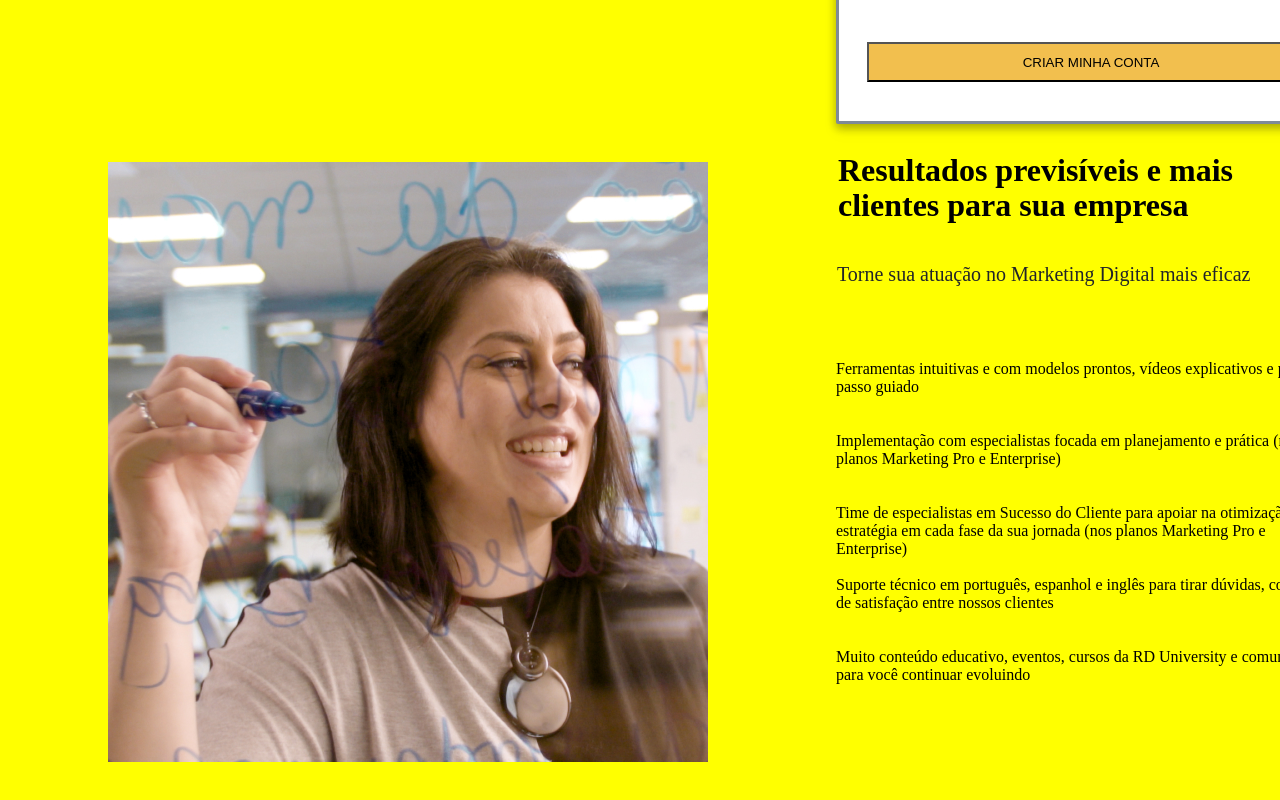
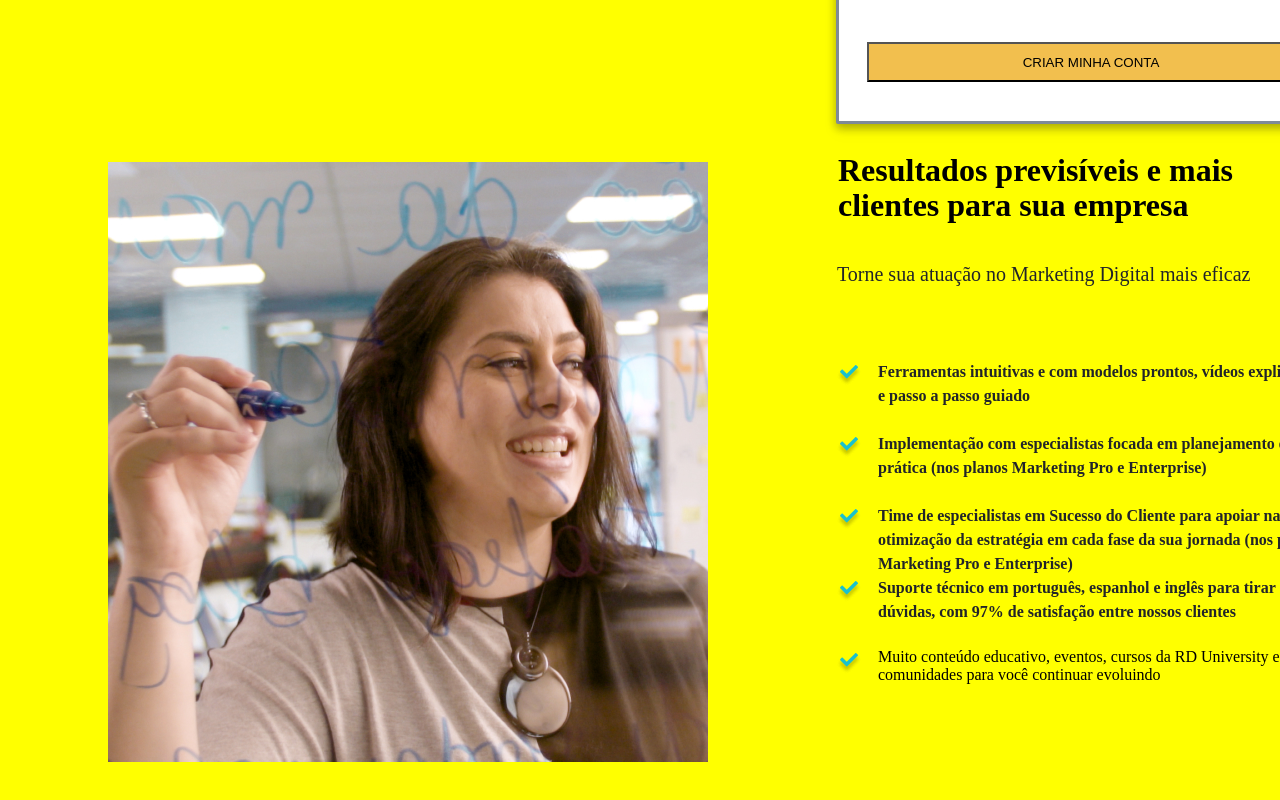
Before and after one commit to Monnylly/projeto-frontEnd, a plain HTML site: page index.html in a window 1280 px wide. Shown: the part 1065-1865 px from the top of the page. Drawn offline with Linux system fonts and the light colour scheme.

Commit message:
feat: implements html list

```diff
--- a/index.html
+++ b/index.html
@@ -75,11 +75,11 @@
             e mais clientes para sua empresa</h3>
           <p>Torne sua atuação no Marketing Digital mais eficaz</p>
           <div class="listagem">
-            <li>Ferramentas intuitivas e com modelos prontos, vídeos explicativos e passo a passo guiado</li>
-            <li>Implementação com especialistas focada em planejamento e prática (nos planos Marketing Pro e Enterprise)</li>
-            <li>Time de especialistas em Sucesso do Cliente para apoiar na otimização da estratégia em cada fase da sua jornada (nos planos Marketing Pro e Enterprise)</li>
-            <li>Suporte técnico em português, espanhol e inglês para tirar dúvidas, com 97% de satisfação entre nossos clientes</li>
-            <li>Muito conteúdo educativo, eventos, cursos da RD University e comunidades para você continuar evoluindo</li>
+            <li class="text-li"><img src="imagens/default.png">Ferramentas intuitivas e com modelos prontos, vídeos explicativos e passo a passo guiado</li>
+            <li class="text-li"><img src="imagens/default.png">Implementação com especialistas focada em planejamento e prática (nos planos Marketing Pro e Enterprise)</li>
+            <li class="text-li"><img src="imagens/default.png"> Time de especialistas em Sucesso do Cliente para apoiar na otimização da estratégia em cada fase da sua jornada (nos planos Marketing Pro e Enterprise)</li>
+            <li class="text-li"><img src="imagens/default.png"> Suporte técnico em português, espanhol e inglês para tirar dúvidas, com 97% de satisfação entre nossos clientes</li>
+            <li><img src="imagens/default.png"> Muito conteúdo educativo, eventos, cursos da RD University e comunidades para você continuar evoluindo</li>
           </div>
         </div>
 
--- a/style.css
+++ b/style.css
@@ -654,3 +654,30 @@ h3{
   order: 0;
   flex-grow: 0;
 }
+
+.text-li{
+  /* width: 456px;
+height: 48px; */
+
+/* body/md/regular */
+
+  font-family: 'Nunito Sans';
+  font-style: normal;
+  font-weight: 700;
+  font-size: 16px;
+  line-height: 150%;
+  /* or 24px */
+
+
+  /* bw/color-gray-100 */
+
+  color: #212429;
+
+
+  /* Inside auto layout */
+
+  flex: none;
+  order: 1;
+  flex-grow: 0;
+
+}
```
Also changed, not shown: imagens/default.png (renamed from imagens/section/checkmark/default.png).
